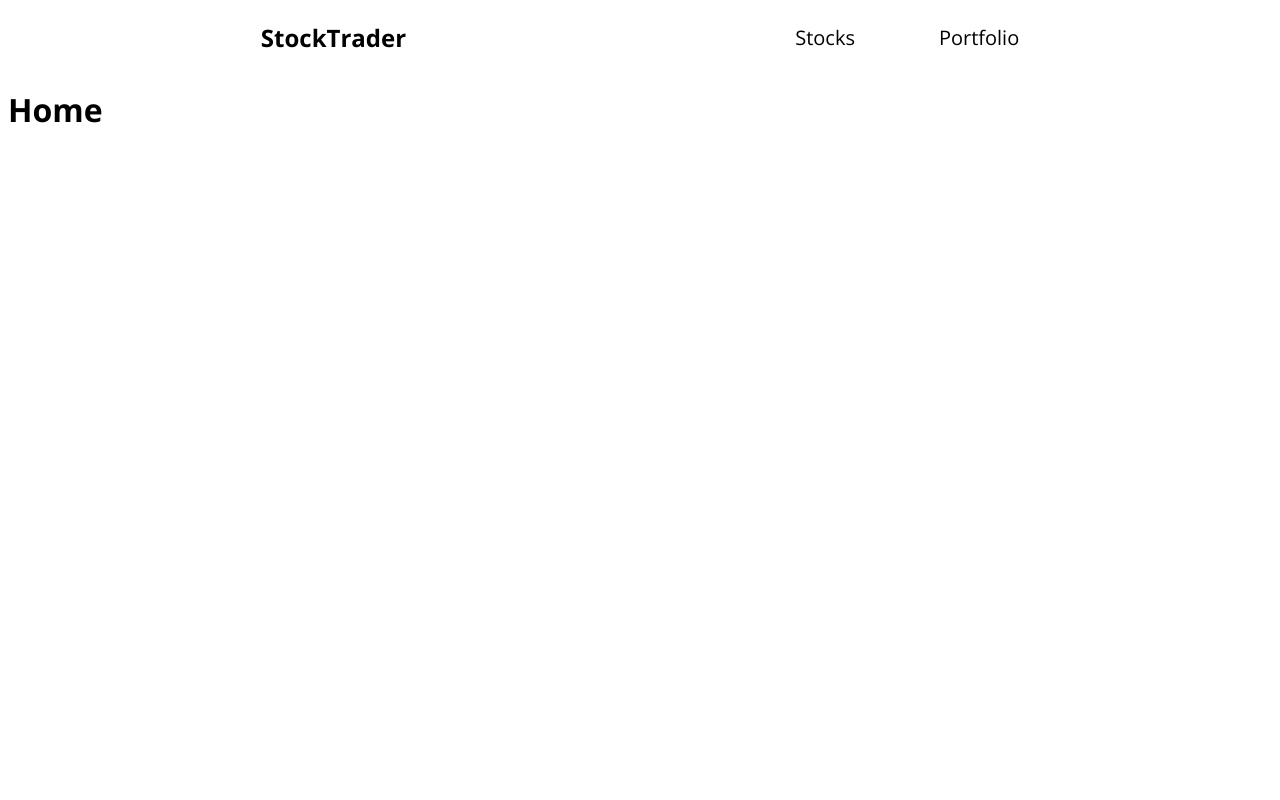
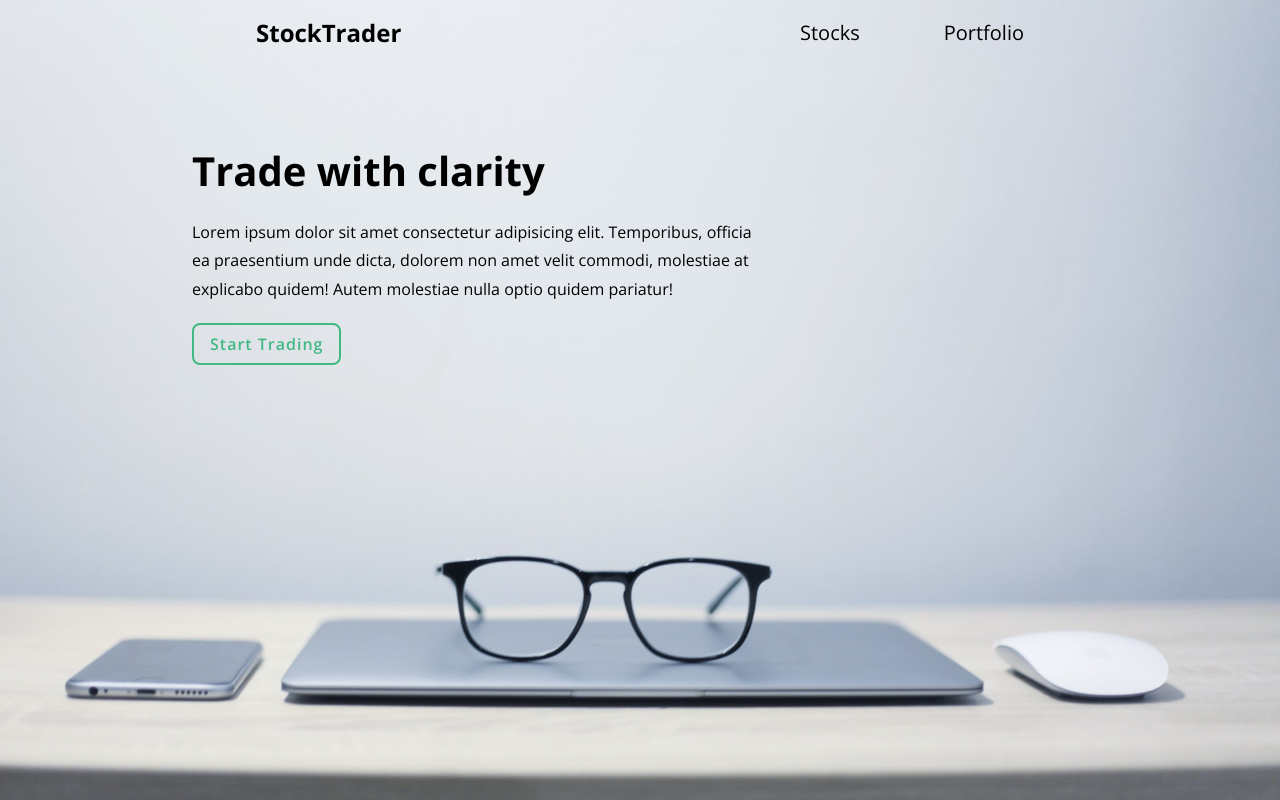
Before and after one commit to ToddPeterson/stock_trader, a Vue app: page / in a window 1280 px wide. Built offline with nearby package versions, Linux system fonts and the light colour scheme.

Commit message:
Build home page

```diff
--- a/src/App.vue
+++ b/src/App.vue
@@ -16,6 +16,12 @@ export default {
 </script>
 
 <style>
+* {
+    margin: 0;
+    padding: 0;
+    box-sizing: border-box;
+}
+
 #app {
     font-family: 'Open Sans', sans-serif;
 }
@@ -24,4 +30,20 @@ a {
     text-decoration: none;
     color: inherit;
 }
+
+.btn {
+    border: 2px solid #41B984;
+    color: #41B984;
+    padding: 8px 16px;
+    border-radius: 8px;
+    cursor: pointer;
+    font-weight: 600;
+    letter-spacing: 1px;
+    transition: color 0.3s, background-color 0.3s;
+}
+
+.btn:hover {
+    background-color: #41B984;
+    color: white;
+}
 </style>
--- a/src/components/Header.vue
+++ b/src/components/Header.vue
@@ -19,6 +19,10 @@ export default {
 </script>
 
 <style scoped>
+.container {
+    margin-top: 16px;
+}
+
 .content {
     width: 60%;
     max-width: 1000px;
--- a/src/views/Home.vue
+++ b/src/views/Home.vue
@@ -1,7 +1,14 @@
 <template>
-  <div class="home">
-    <h1>Home</h1>
-  </div>
+    <div class="home">
+        <div class="hero"></div>
+        <div class="content">
+          <div class="text">
+            <h2>Trade with clarity</h2>
+            <p>Lorem ipsum dolor sit amet consectetur adipisicing elit. Temporibus, officia ea praesentium unde dicta, dolorem non amet velit commodi, molestiae at explicabo quidem! Autem molestiae nulla optio quidem pariatur!</p>
+            <router-link :to="{name: 'stocks'}" class="btn">Start Trading</router-link>
+          </div>
+        </div>
+    </div>
 </template>
 
 <script>
@@ -9,3 +16,36 @@ export default {
   name: 'Home',
 }
 </script>
+
+<style scoped>
+.hero {
+    background-image: url("../assets/hero.jpg");
+    background-size: cover;
+    background-position: center;
+    position: absolute;
+    width: 100%;
+    height: 100%;
+    top: 0;
+    z-index: -1;
+}
+
+.content {
+  width: 70%;
+  max-width: 1100px;
+  height: 50vh;
+  margin: 0 auto;
+  display: flex;
+  align-items: center;
+}
+
+.text h2 {
+  font-size: 40px;
+  margin-bottom: 1.2rem;
+}
+
+.text p {
+  width: 36em;
+  line-height: 1.8;
+  margin-bottom: 1.8rem;
+}
+</style>
```
Also changed, not shown: src/assets/hero.jpg (added).
